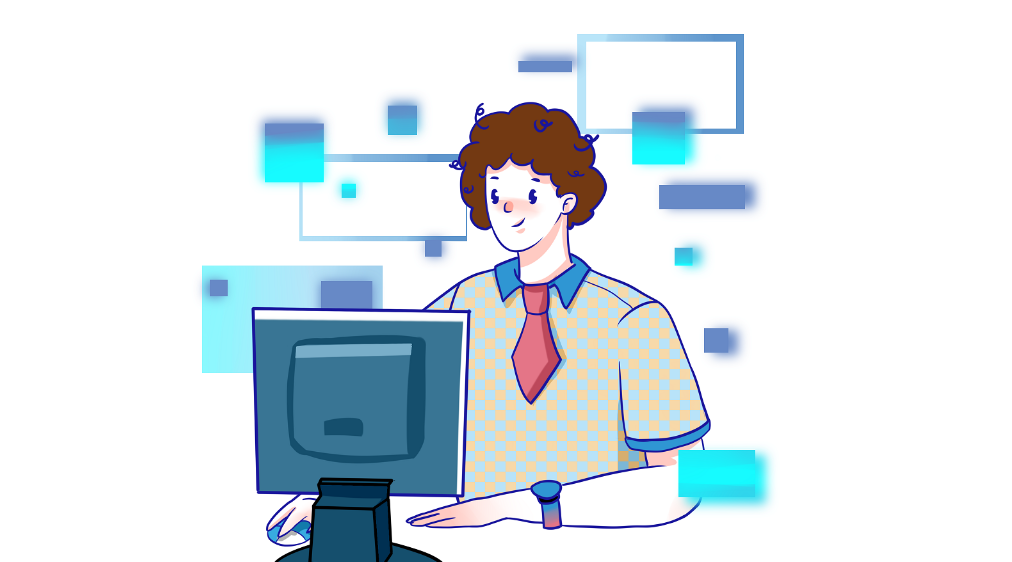
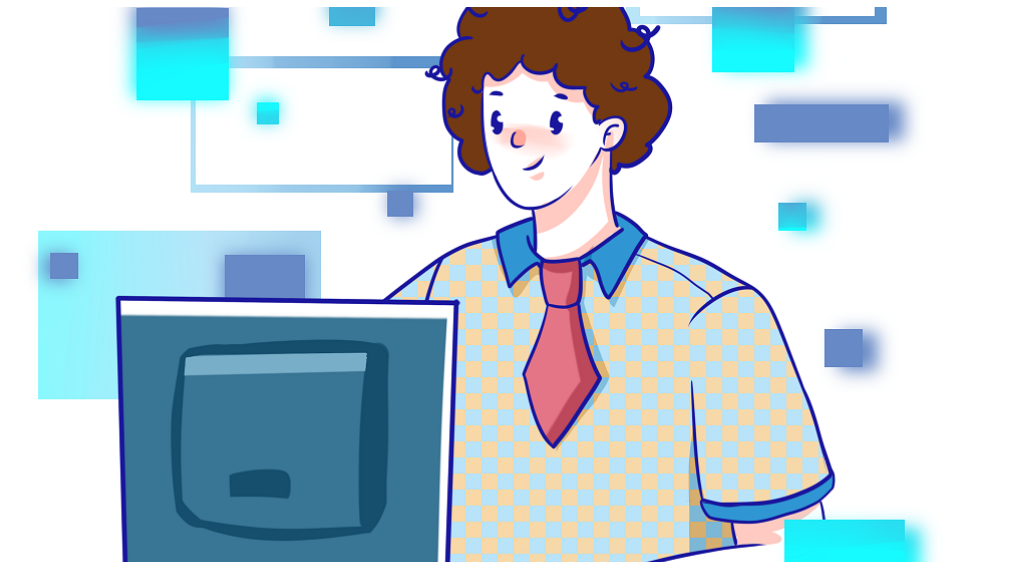
Before and after one commit to Est133/est133-portafolio, a plain HTML site: page index.html in a window 1280 px wide. Shown: the part 238-800 px from the top of the page, without its empty margins (150-1162 px from the left). Drawn offline with Linux system fonts and the light colour scheme; a web font is replaced by a local one.

Commit message:
Update styles.css

```diff
--- a/css/styles.css
+++ b/css/styles.css
@@ -149,7 +149,7 @@ a {
     background: url("https://raw.githubusercontent.com/Est133/est133-portafolio/main/imgenes/dibujo3.png");
     background-repeat: no-repeat;
     background-position: center;
-    background-size: contain; /* Cambiado de "contain" a "cover" para que la imagen se ajuste completamente */
+    background-size: cover; /* Cambiado de "contain" a "cover" para que la imagen se ajuste completamente */
     height: 80vh;
     text-align: center;
 }
```
